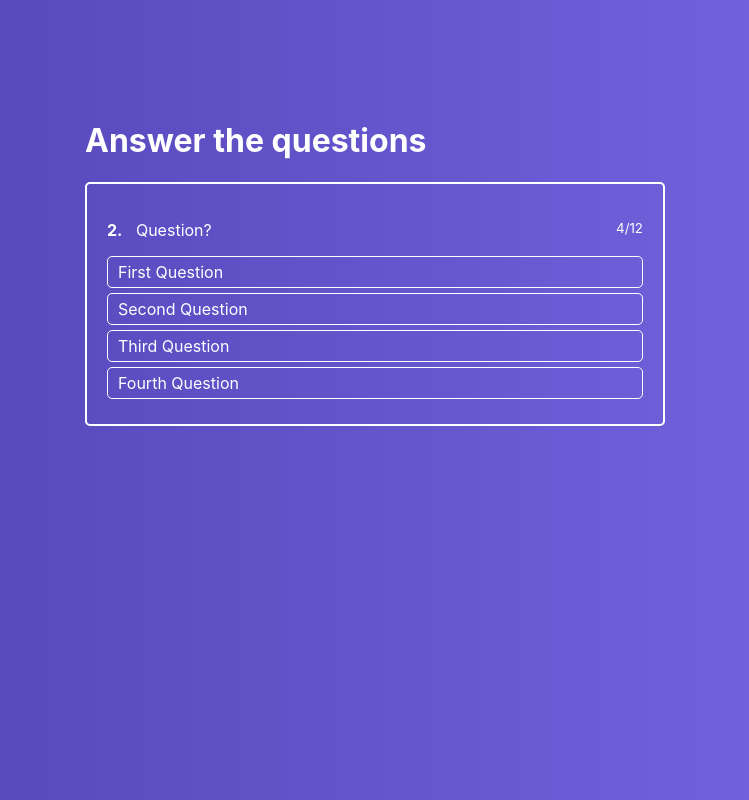
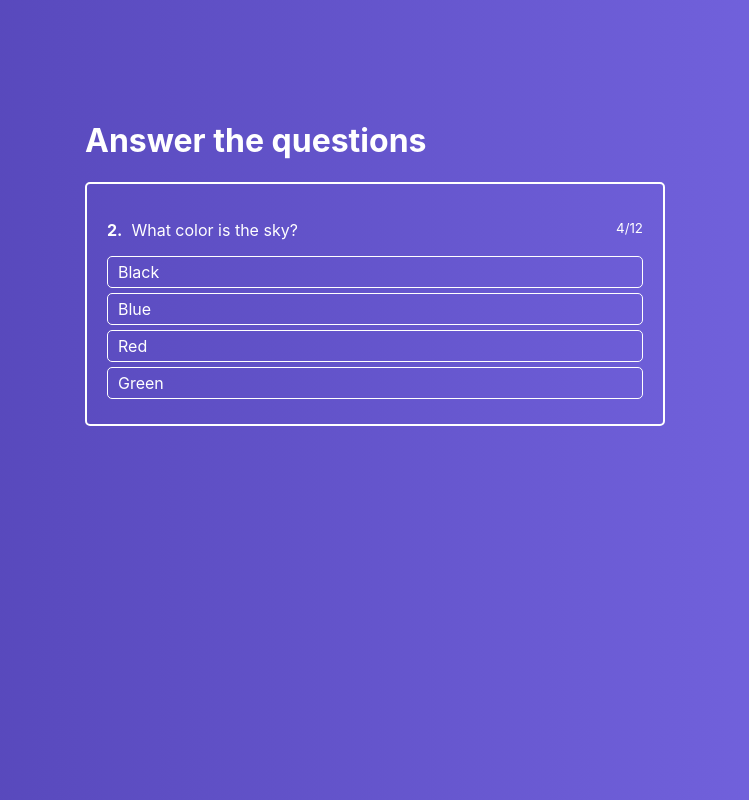
Before and after one commit to beastovsk/Quiz, a React app: page / in a window 1280 px wide. Shown: the whole page, without its empty margins (265-1014 px from the left). Built offline with nearby package versions, Linux system fonts and the light colour scheme.

Commit message:
click handler

```diff
--- a/src/components/ActiveQuiz/ActiveQuiz.js
+++ b/src/components/ActiveQuiz/ActiveQuiz.js
@@ -3,12 +3,13 @@ import classes from './ActiveQuiz.module.css'
 import AnswersList from "./AnswersList/AnswersList"
 
 
-const ActiveQuiz = props => (
-    <div className={classes.ActiveQuiz}>
+const ActiveQuiz = props => {
+    return (
+        <div className={classes.ActiveQuiz}>
         <p className={classes.Question}>
             <span>
                 <strong>2.</strong> &nbsp;
-                Question?
+                {props.question}
             </span>
 
             <small>4/12</small>
@@ -17,8 +18,10 @@ const ActiveQuiz = props => (
 
         <AnswersList
             answers={props.answers}
+            onAnswerClick={props.onAnswerClick}
         />
     </div>
-)
+    )
+}
 
 export default ActiveQuiz
--- a/src/components/ActiveQuiz/AnswersList/AnswerItem/AnswerItem.js
+++ b/src/components/ActiveQuiz/AnswersList/AnswerItem/AnswerItem.js
@@ -3,7 +3,10 @@ import classes from './AnswerItem.module.css'
 
 const AnswerItem = props => {
     return (
-        <li className={classes.AnswerItem}>
+        <li
+        className={classes.AnswerItem}
+        onClick={() => props.onAnswerClick(props.answer.id)}
+        >
             { props.answer.text }
         </li>
     )
--- a/src/components/ActiveQuiz/AnswersList/AnswersList.js
+++ b/src/components/ActiveQuiz/AnswersList/AnswersList.js
@@ -9,6 +9,7 @@ const AnswersList = props => (
                 <AnswerItem
                     key={index}
                     answer={answer}
+                    onAnswerClick={props.onAnswerClick}
                 />
             )
         }) }
--- a/src/containers/Quiz/Quiz.js
+++ b/src/containers/Quiz/Quiz.js
@@ -7,17 +7,25 @@ class Quiz extends Component {
     state = {
         quiz: [
             {
+                question: 'What color is the sky?',
+                rightAnswerId: 2,
                 answers: [
-                    {text: 'First Question'},
-                    {text: 'Second Question'},
-                    {text: 'Third Question'},
-                    {text: 'Fourth Question'}
+                    {text: 'Black', id: 1},
+                    {text: 'Blue', id: 2},
+                    {text: 'Red', id: 3},
+                    {text: 'Green', id: 4}
                 ]
             }
         ]
     }
 
+    onAnswerClickHandler = (answerId) => {
+        console.log(answerId)
+    }
+
+
     render() {
+
 
         return(
             <div className={classes.Quiz}>
@@ -26,6 +34,8 @@ class Quiz extends Component {
 
                     <ActiveQuiz
                         answers={this.state.quiz[0].answers}
+                        question={this.state.quiz[0].question}
+                        onAnswerClick={this.onAnswerClickHandler}
                     />
                 </div>
             </div>
```
